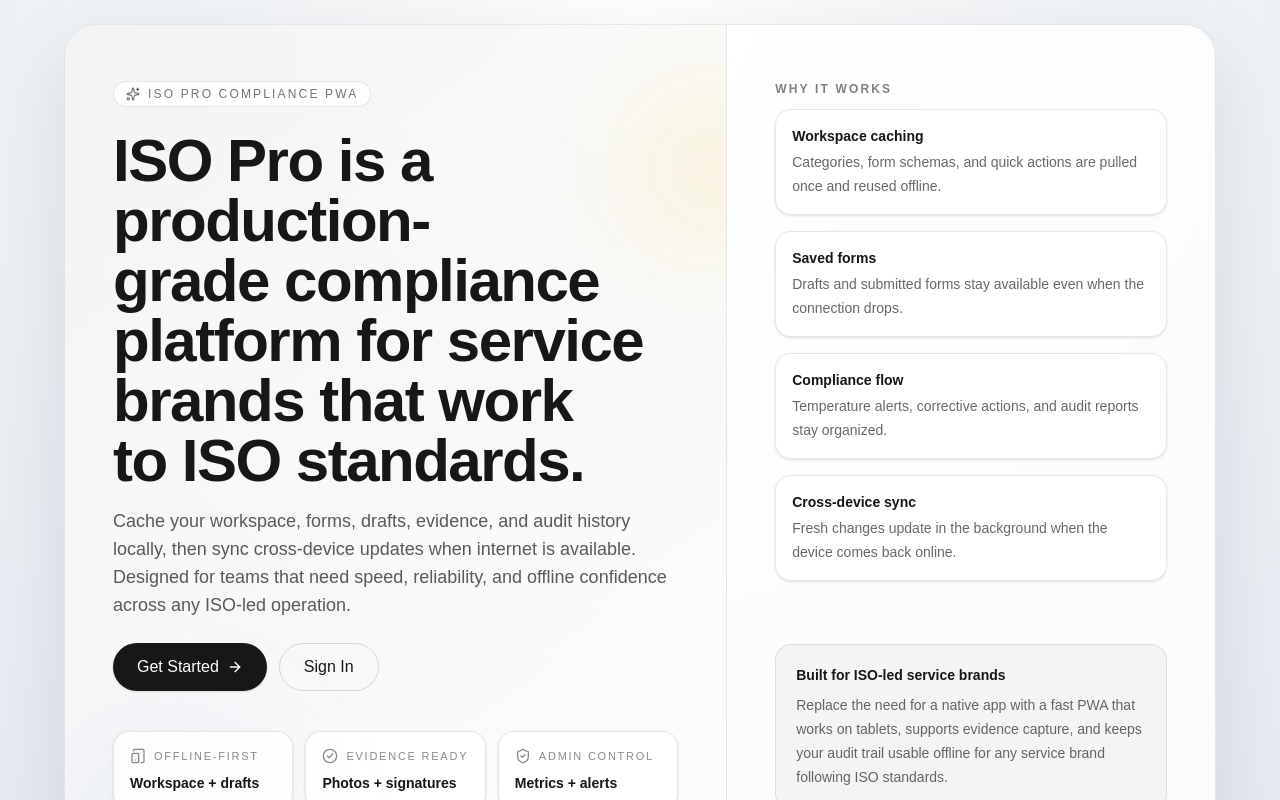
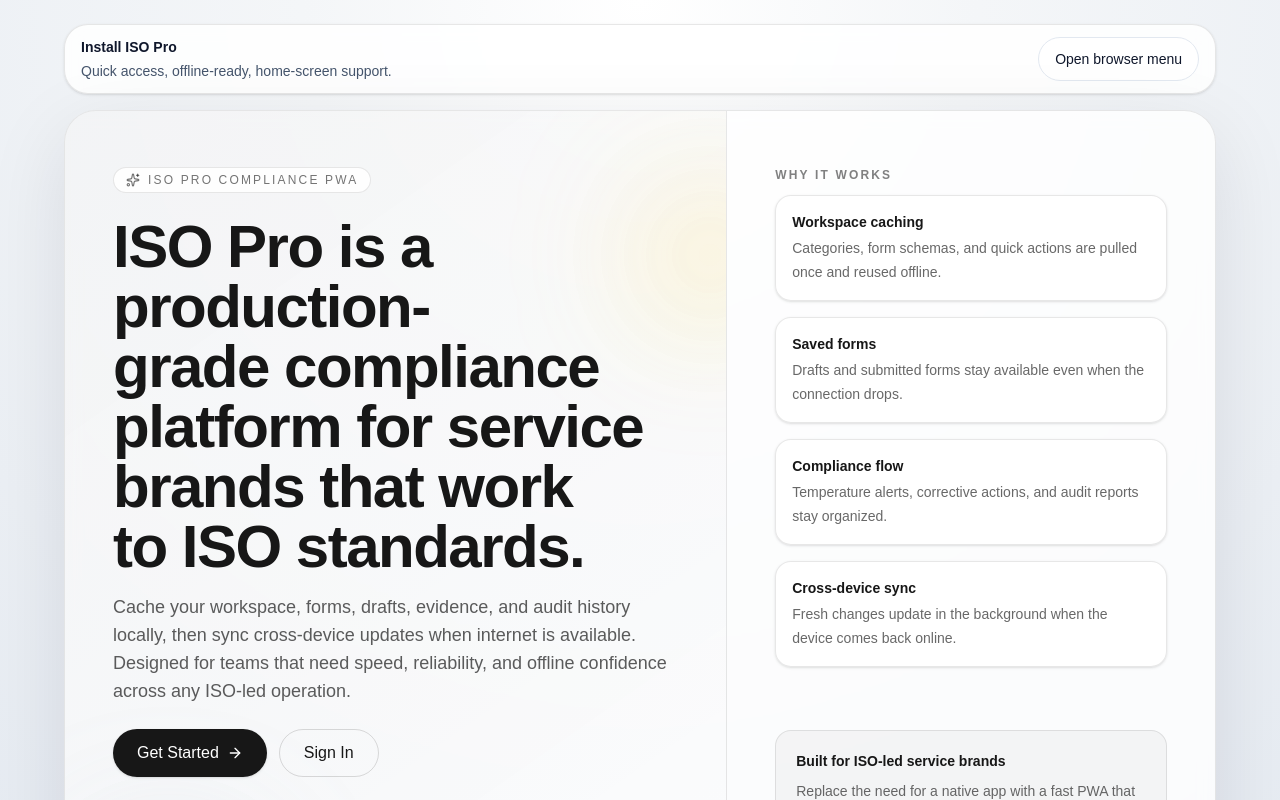
Before and after one commit to Mr-Ninja1/ISO, a Next.js app: page / in a window 1280 px wide. Shown: the top 800 px of the page. Built offline with nearby package versions, Linux system fonts and the light colour scheme; no server answers.

Commit message:
Implement PWA installation prompt and banner in Home component

```diff
--- a/src/app/page.tsx
+++ b/src/app/page.tsx
@@ -1,14 +1,66 @@
 "use client";
 
 import Link from "next/link";
+import { useEffect, useState } from "react";
 import { useRouter } from "next/navigation";
 import { useAuth } from "@/components/AuthProvider";
 import { AppLoadingScreen } from "@/components/AppLoadingScreen";
 import { ArrowRight, CheckCircle2, ShieldCheck, Sparkles, TabletSmartphone } from "lucide-react";
 
+interface BeforeInstallPromptEvent extends Event {
+  prompt: () => Promise<void>;
+  userChoice: Promise<{ outcome: "accepted" | "dismissed"; platform: string }>;
+}
+
 export default function Home() {
   const { session, loading } = useAuth();
   const router = useRouter();
+  const [deferredPrompt, setDeferredPrompt] = useState<BeforeInstallPromptEvent | null>(null);
+  const [isIos, setIsIos] = useState(false);
+  const [isInstalled, setIsInstalled] = useState(false);
+  const [showInstallHelp, setShowInstallHelp] = useState(false);
+
+  useEffect(() => {
+    const userAgent = window.navigator.userAgent.toLowerCase();
+    const isiOS = /iphone|ipad|ipod/.test(userAgent);
+    const isSafari = /^((?!chrome|android).)*safari/i.test(window.navigator.userAgent);
+    const isStandalone = window.matchMedia("(display-mode: standalone)").matches || (window.navigator as any).standalone === true;
+
+    setIsIos(isiOS && isSafari && !isStandalone);
+    setIsInstalled(isStandalone);
+
+    const handleBeforeInstallPrompt = (event: Event) => {
+      event.preventDefault();
+      setDeferredPrompt(event as BeforeInstallPromptEvent);
+    };
+
+    const handleAppInstalled = () => {
+      setIsInstalled(true);
+      setDeferredPrompt(null);
+    };
+
+    window.addEventListener("beforeinstallprompt", handleBeforeInstallPrompt as EventListener);
+    window.addEventListener("appinstalled", handleAppInstalled);
+
+    return () => {
+      window.removeEventListener("beforeinstallprompt", handleBeforeInstallPrompt as EventListener);
+      window.removeEventListener("appinstalled", handleAppInstalled);
+    };
+  }, []);
+
+  const handleInstallClick = async () => {
+    if (deferredPrompt) {
+      await deferredPrompt.prompt();
+      const choiceResult = await deferredPrompt.userChoice;
+      if (choiceResult.outcome === "accepted") {
+        setIsInstalled(true);
+      }
+      setDeferredPrompt(null);
+      return;
+    }
+
+    setShowInstallHelp(true);
+  };
 
   if (loading) {
     return <AppLoadingScreen title="Loading" subtitle="Preparing your workspace..." />;
@@ -16,6 +68,15 @@
 
   return (
     <main className="min-h-dvh bg-[radial-gradient(circle_at_top,_rgba(255,255,255,0.96),_rgba(244,246,248,0.98)_28%,_rgba(226,232,240,0.94)_100%)] px-4 py-6 sm:px-6 lg:px-8">
+      <div className="mx-auto mb-4 max-w-6xl">
+        <InstallPwaBanner
+          deferredPrompt={deferredPrompt}
+          isIos={isIos}
+          isInstalled={isInstalled}
+          showInstallHelp={showInstallHelp}
+          onInstallClick={handleInstallClick}
+        />
+      </div>
       <div className="mx-auto grid min-h-[calc(100dvh-3rem)] max-w-6xl overflow-hidden rounded-[2rem] border border-foreground/10 bg-background/80 shadow-[0_24px_80px_rgba(15,23,42,0.10)] backdrop-blur lg:grid-cols-[1.15fr_0.85fr]">
         <section className="relative overflow-hidden px-6 py-10 sm:px-10 lg:px-12 lg:py-14">
           <div className="absolute inset-0 bg-[linear-gradient(145deg,rgba(15,23,42,0.04),rgba(255,255,255,0))]" />
@@ -110,6 +171,78 @@
   );
 }
 
+function InstallPwaBanner({
+  deferredPrompt,
+  isIos,
+  isInstalled,
+  showInstallHelp,
+  onInstallClick,
+}: {
+  deferredPrompt: BeforeInstallPromptEvent | null;
+  isIos: boolean;
+  isInstalled: boolean;
+  showInstallHelp: boolean;
+  onInstallClick: () => void;
+}) {
+  if (isInstalled) {
+    return (
+      <div className="rounded-3xl border border-foreground/10 bg-white/85 px-4 py-3 text-sm shadow-sm backdrop-blur-sm">
+        <div className="font-semibold text-slate-900">App installed</div>
+        <div className="mt-1 text-slate-600">Launch ISO Pro from your home screen or app launcher.</div>
+      </div>
+    );
+  }
+
+  return (
+    <div className="rounded-3xl border border-foreground/10 bg-white/85 px-4 py-3 text-sm shadow-sm backdrop-blur-sm">
+      <div className="flex flex-col gap-3 lg:flex-row lg:items-center lg:justify-between">
+        <div>
+          <div className="font-semibold text-slate-900">Install ISO Pro</div>
+          <div className="mt-1 text-slate-600">Quick access, offline-ready, home-screen support.</div>
+        </div>
+
+        <div className="flex flex-col gap-2 sm:flex-row sm:items-center">
+          {deferredPrompt ? (
+            <button
+              type="button"
+              onClick={onInstallClick}
+              className="inline-flex h-11 items-center justify-center rounded-full bg-slate-900 px-4 text-sm font-semibold text-white transition hover:bg-slate-800"
+            >
+              Install App
+            </button>
+          ) : isIos ? (
+            <button
+              type="button"
+              onClick={onInstallClick}
+              className="inline-flex h-11 items-center justify-center rounded-full bg-slate-900 px-4 text-sm font-semibold text-white transition hover:bg-slate-800"
+            >
+              Show instructions
+            </button>
+          ) : (
+            <button
+              type="button"
+              onClick={onInstallClick}
+              className="inline-flex h-11 items-center justify-center rounded-full border border-slate-200 bg-white px-4 text-sm font-medium text-slate-900 transition hover:bg-slate-50"
+            >
+              Open browser menu
+            </button>
+          )}
+        </div>
+      </div>
+
+      {showInstallHelp && !deferredPrompt ? (
+        <div className="mt-3 rounded-2xl border border-slate-200 bg-slate-50 p-3 text-slate-700">
+          {isIos ? (
+            <p>On iPhone Safari, tap Share → Add to Home Screen.</p>
+          ) : (
+            <p>Use your browser menu and choose “Install app” or “Add to Home Screen”.</p>
+          )}
+        </div>
+      ) : null}
+    </div>
+  );
+}
+
 function InfoRow({ title, text }: { title: string; text: string }) {
   return (
     <div className="rounded-2xl border border-foreground/10 bg-background/80 p-4 shadow-sm">
```
